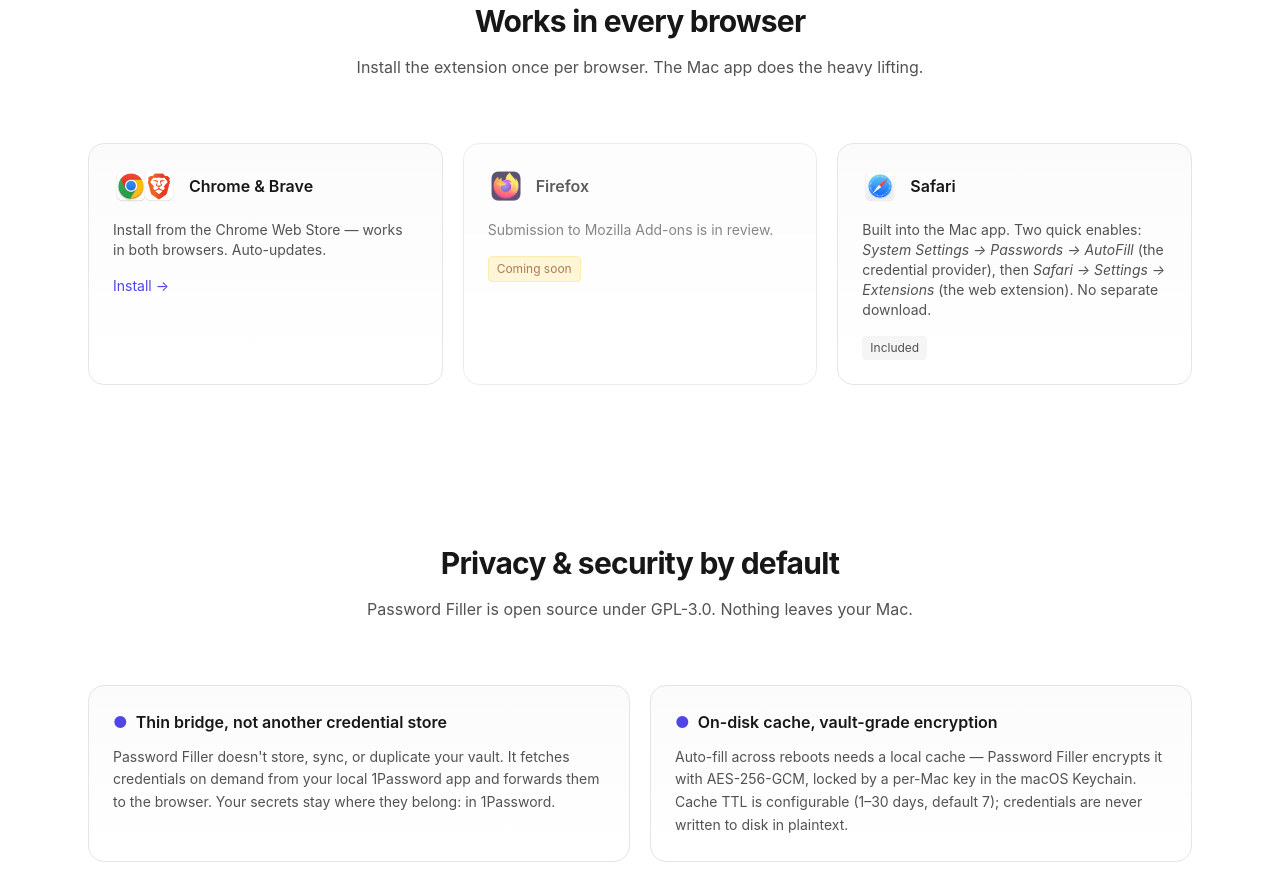
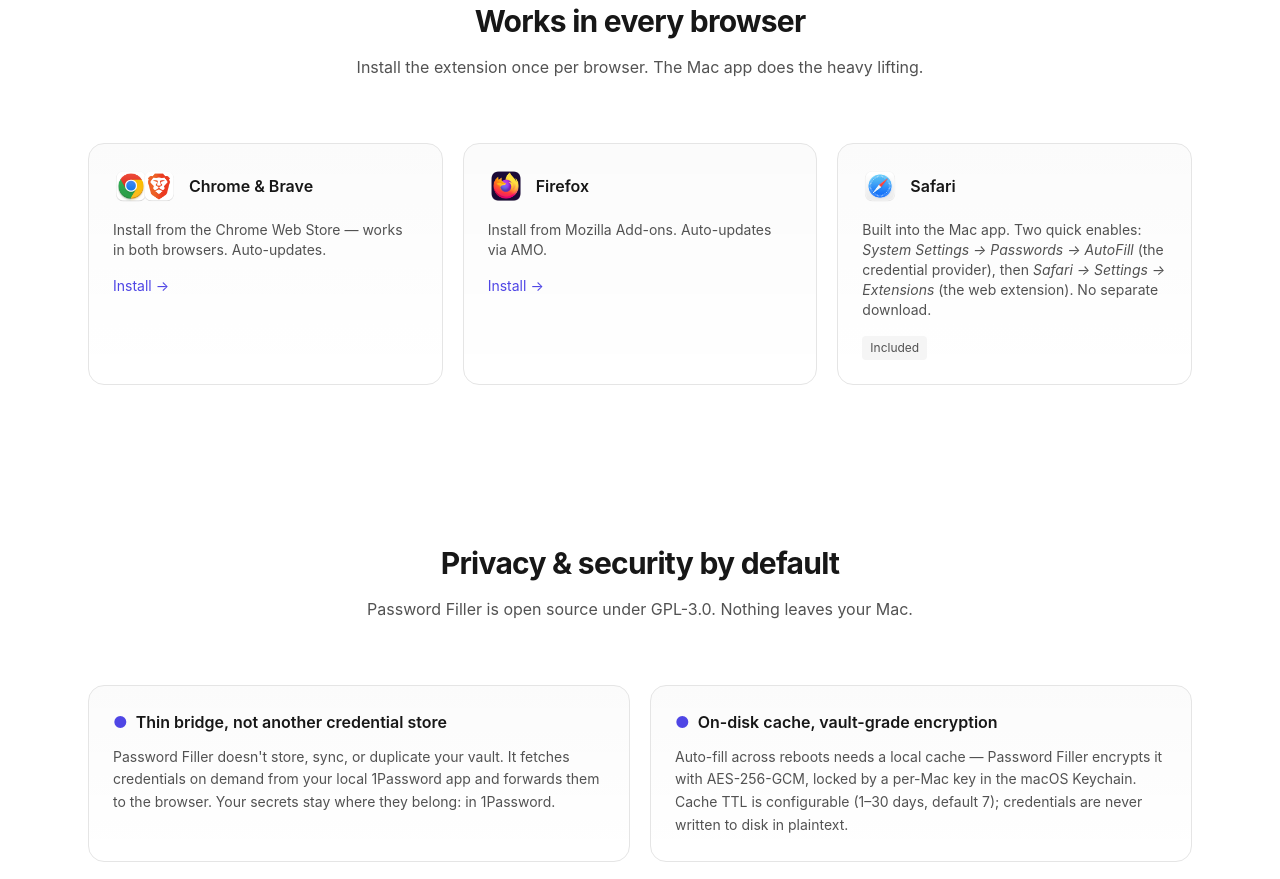
Before and after one commit to andreasisaak/password-filler, a browser extension: page docs/index.html in a window 1280 px wide. Shown: the part 1908-2787 px from the top of the page. Drawn offline with nearby package versions, Linux system fonts and the light colour scheme.

Commit message:
docs(site): link Firefox card to AMO listing

```diff
--- a/docs/index.html
+++ b/docs/index.html
@@ -161,17 +161,18 @@
         </span>
       </a>
 
-      <!-- Firefox (coming soon) -->
-      <div class="card-grad border border-neutral-200 rounded-2xl p-6 opacity-70">
+      <!-- Firefox -->
+      <a href="https://addons.mozilla.org/en-US/firefox/addon/b2cce15115b9436d818d/"
+         class="card-grad border border-neutral-200 hover:border-neutral-400 hover:bg-neutral-50 transition rounded-2xl p-6 group">
         <div class="flex items-center gap-3 mb-4">
           <img src="browsers/firefox.png" alt="" class="w-9 h-9" />
           <span class="font-semibold">Firefox</span>
         </div>
-        <p class="text-sm text-neutral-600">Submission to Mozilla Add-ons is in review.</p>
-        <span class="mt-4 inline-flex items-center gap-1 text-xs text-amber-800 px-2 py-1 bg-amber-100 border border-amber-200 rounded">
-          Coming soon
+        <p class="text-sm text-neutral-600">Install from Mozilla Add-ons. Auto-updates via AMO.</p>
+        <span class="mt-4 inline-flex items-center gap-1 text-sm text-indigo-600 group-hover:text-indigo-600">
+          Install <span class="transition group-hover:translate-x-0.5">→</span>
         </span>
-      </div>
+      </a>
 
       <!-- Safari -->
       <div class="card-grad border border-neutral-200 rounded-2xl p-6">
```
